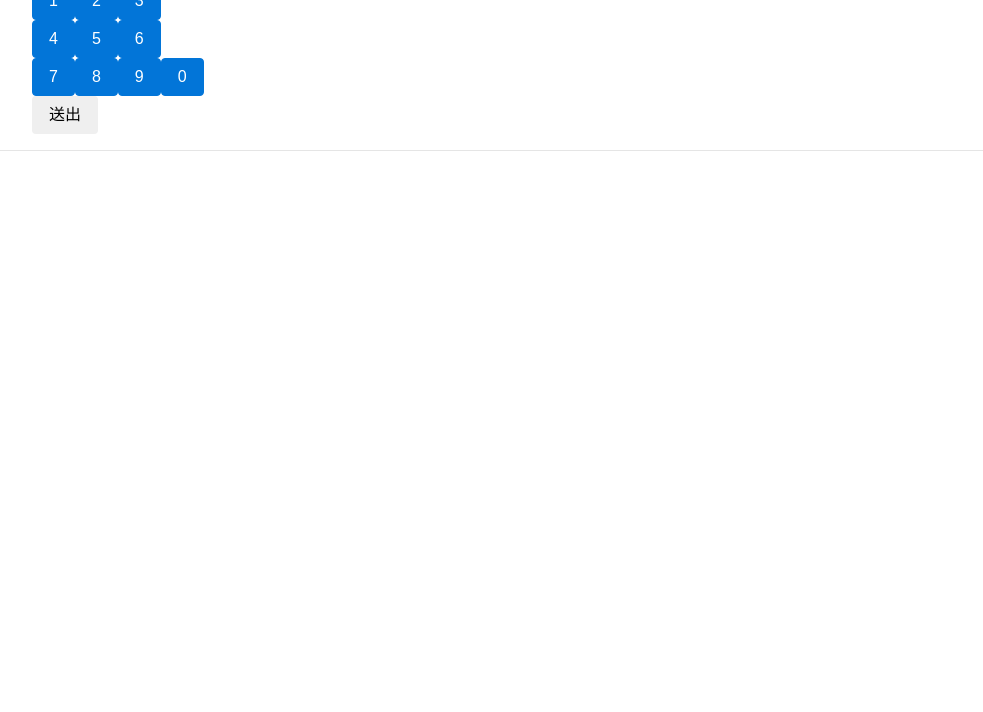
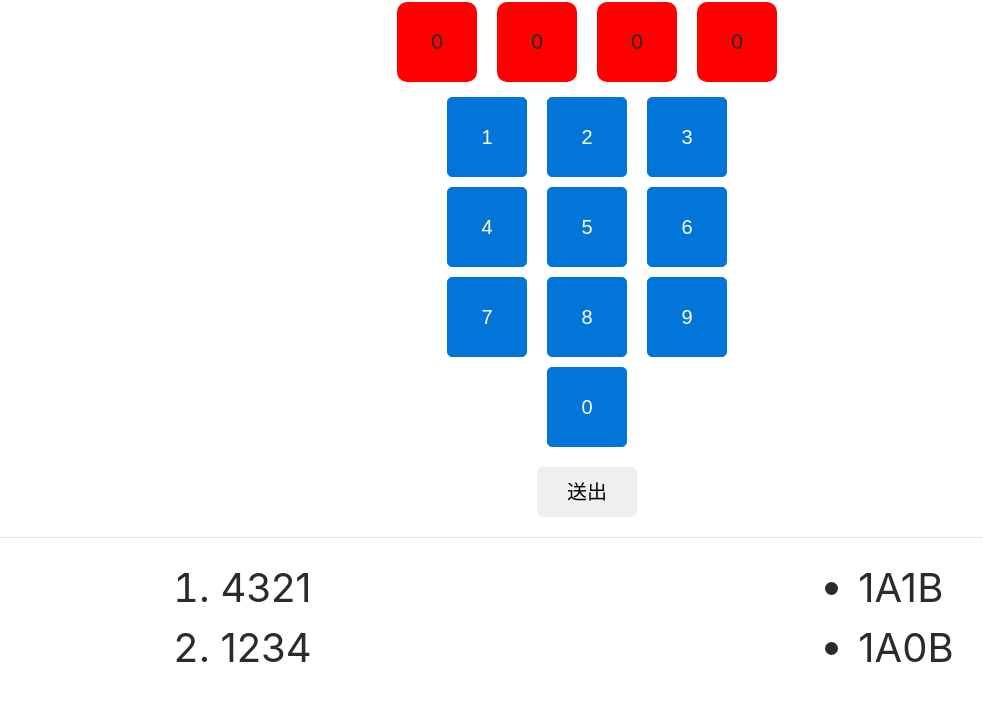
Before and after one commit to oscarada87/AABB, a plain HTML site: page html/inGame.html in a window 1280 px wide. Shown: the part 88-800 px from the top of the page, without its empty margins (53-1036 px from the left). Drawn offline with nearby package versions, Linux system fonts and the light colour scheme.

Commit message:
link startPage with inGame, finishing html and most of the css style

```diff
--- a/css/inGame.css
+++ b/css/inGame.css
@@ -1,16 +1,69 @@
 *{
   padding: 0;
   margin: 0;
+  font-size: 20px;
+}
+
+h1{
+  text-align: center;
+  margin-top: 15px;
 }
 
 .container{
   display: flex;
+  justify-content: center;
+  align-items: center;
 }
 
 .displayRow{
-  width: 50px;
-  height: 50px;
+  width: 80px;
+  height: 80px;
   margin: 10px;
 
   background-color: red;
+  text-align: center;
+  line-height: 80px;
+  border-radius: 10px;
 }
+
+.numberInputRow{
+  margin: 2px 10px;
+}
+
+.numberInputColumn{
+  display: flex;
+  flex-direction: column;
+  justify-content: center;
+  align-items: center;
+}
+
+.submit{
+
+
+}
+
+.submitBtn{
+  width: 100px;
+  height: 50px;
+  margin-top: 15px;
+}
+
+.resultDisplay{
+  display: flex;
+  flex-direction: row;
+  justify-content: space-around;
+}
+
+.number,.hint{
+  margin: 0px 20px;
+}
+
+li{
+  font-size: 40px;
+}
+
+.inputNumberBtn{
+  margin: 3px 10px;
+  width: 80px;
+  height: 80px;
+}
--- a/html/inGame.html
+++ b/html/inGame.html
@@ -10,35 +10,50 @@
     <title>Gaming</title>
   </head>
   <body>
+    <h1>AABB</h1>
     <div class="container numberDisplay">
-      <div class="displayRow"></div>
-      <div class="displayRow"></div>
-      <div class="displayRow"></div>
-      <div class="displayRow"></div>
+      <div class="displayRow">0</div>
+      <div class="displayRow">0</div>
+      <div class="displayRow">0</div>
+      <div class="displayRow">0</div>
     </div>
     <div class="numberInputColumn">
       <div class="container numberInputRow">
-        <button type="button" class="btn btn-primary">1</button>
-        <button type="button" class="btn btn-primary">2</button>
-        <button type="button" class="btn btn-primary">3</button>
+        <button type="button" class="btn btn-primary inputNumberBtn">1</button>
+        <button type="button" class="btn btn-primary inputNumberBtn">2</button>
+        <button type="button" class="btn btn-primary inputNumberBtn">3</button>
       </div>
       <div class="container numberInputRow">
-        <button type="button" class="btn btn-primary">4</button>
-        <button type="button" class="btn btn-primary">5</button>
-        <button type="button" class="btn btn-primary">6</button>
+        <button type="button" class="btn btn-primary inputNumberBtn">4</button>
+        <button type="button" class="btn btn-primary inputNumberBtn">5</button>
+        <button type="button" class="btn btn-primary inputNumberBtn">6</button>
       </div>
       <div class="container numberInputRow">
-        <button type="button" class="btn btn-primary">7</button>
-        <button type="button" class="btn btn-primary">8</button>
-        <button type="button" class="btn btn-primary">9</button>
-        <button type="button" class="btn btn-primary">0</button>
+        <button type="button" class="btn btn-primary inputNumberBtn">7</button>
+        <button type="button" class="btn btn-primary inputNumberBtn">8</button>
+        <button type="button" class="btn btn-primary inputNumberBtn">9</button>
+      </div>
+      <div class="container numberInputRow">
+        <button type="button" class="btn btn-primary inputNumberBtn">0</button>
       </div>
     </div>
     <div class="container submit">
-      <button type="button" class="btn btn-outline-dark">送出</button>
+      <button type="button" class="btn btn-outline-dark submitBtn">送出</button>
     </div>
     <hr>
     <div class="resultDisplay">
+      <div class="number">
+        <ol>
+          <li>4321</li>
+          <li>1234</li>
+        </ol>
+      </div>
+      <div class="hint">
+        <ul>
+          <li>1A1B</li>
+          <li>1A0B</li>
+        </ul>
+      </div>
 
     </div>
     <script src="https://code.jquery.com/jquery-3.2.1.slim.min.js" integrity="sha384-KJ3o2DKtIkvYIK3UENzmM7KCkRr/rE9/Qpg6aAZGJwFDMVNA/GpGFF93hXpG5KkN" crossorigin="anonymous"></script>
```
Also changed, not shown: html/startPage.html (+2 -1 lines), javascript/inGame.js (added).
